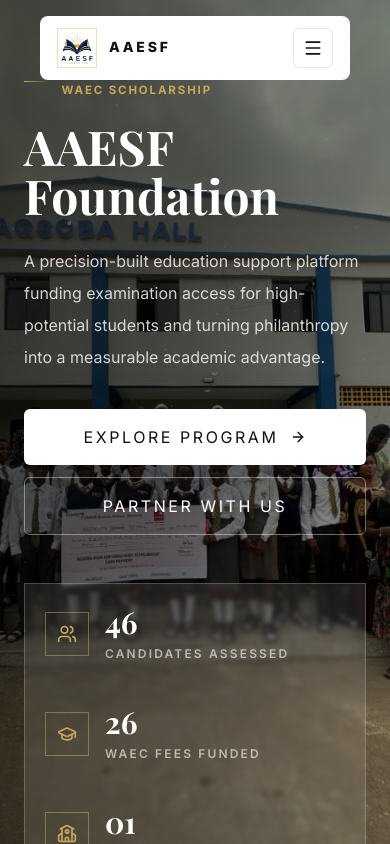
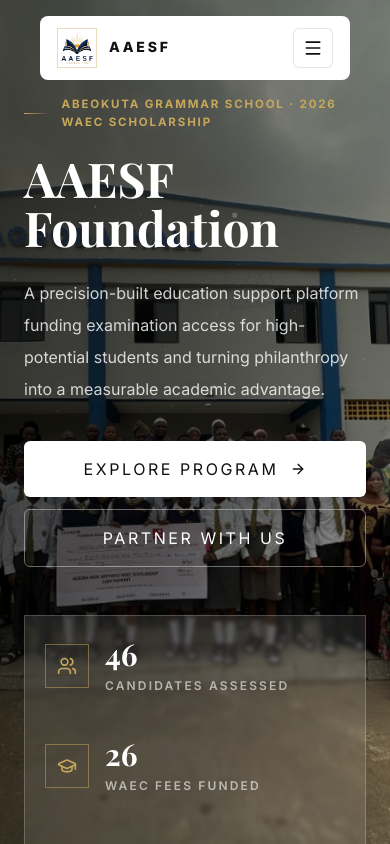
Before and after one commit to CTTech-troy/AAESFoundation, a React (Vite) app in the folder frontend/: page / in a window 390 px wide. Shown: the top 844 px of the page. Built offline with nearby package versions, Linux system fonts and the light colour scheme; a web font is replaced by a local one.

Commit message:
deployment

```diff
--- a/frontend/src/components/Hero.tsx
+++ b/frontend/src/components/Hero.tsx
@@ -32,8 +32,8 @@
   return (
     <section
       id="home"
-      className="relative flex min-h-[92svh] items-end overflow-hidden pt-16 text-white"
-      style={{ backgroundImage: 'url(/hero.jpeg)', backgroundSize: 'cover', backgroundPosition: 'center', backgroundAttachment: 'fixed' }}>
+      className="relative flex min-h-[92svh] items-end overflow-hidden pt-24 md:pt-16 text-white bg-fixed bg-cover bg-center bg-no-repeat"
+      style={{ backgroundImage: 'url(/hero.jpeg)' }}>
       <div className="absolute inset-0 bg-gradient-to-r from-black/70 via-black/60 to-black/40"></div>
 
       <ThreeScene />
@@ -43,7 +43,7 @@
           initial="hidden"
           animate="visible"
           transition={{ staggerChildren: 0.15 }}
-          className="max-w-4xl">
+          className="max-w-4xl" id='badge'>
           <motion.div variants={itemVariants} className="section-kicker mb-6">
             Abeokuta Grammar School &middot; 2026 WAEC Scholarship
           </motion.div>
```
